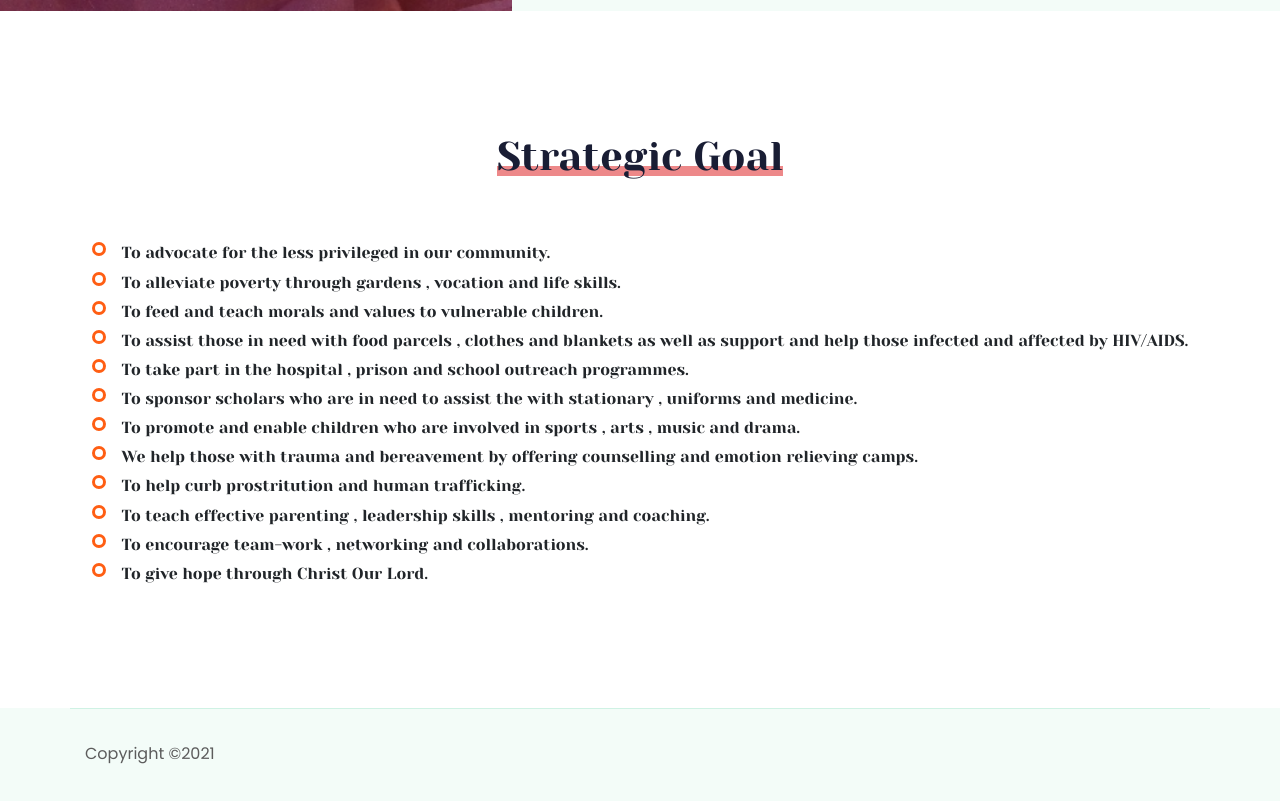
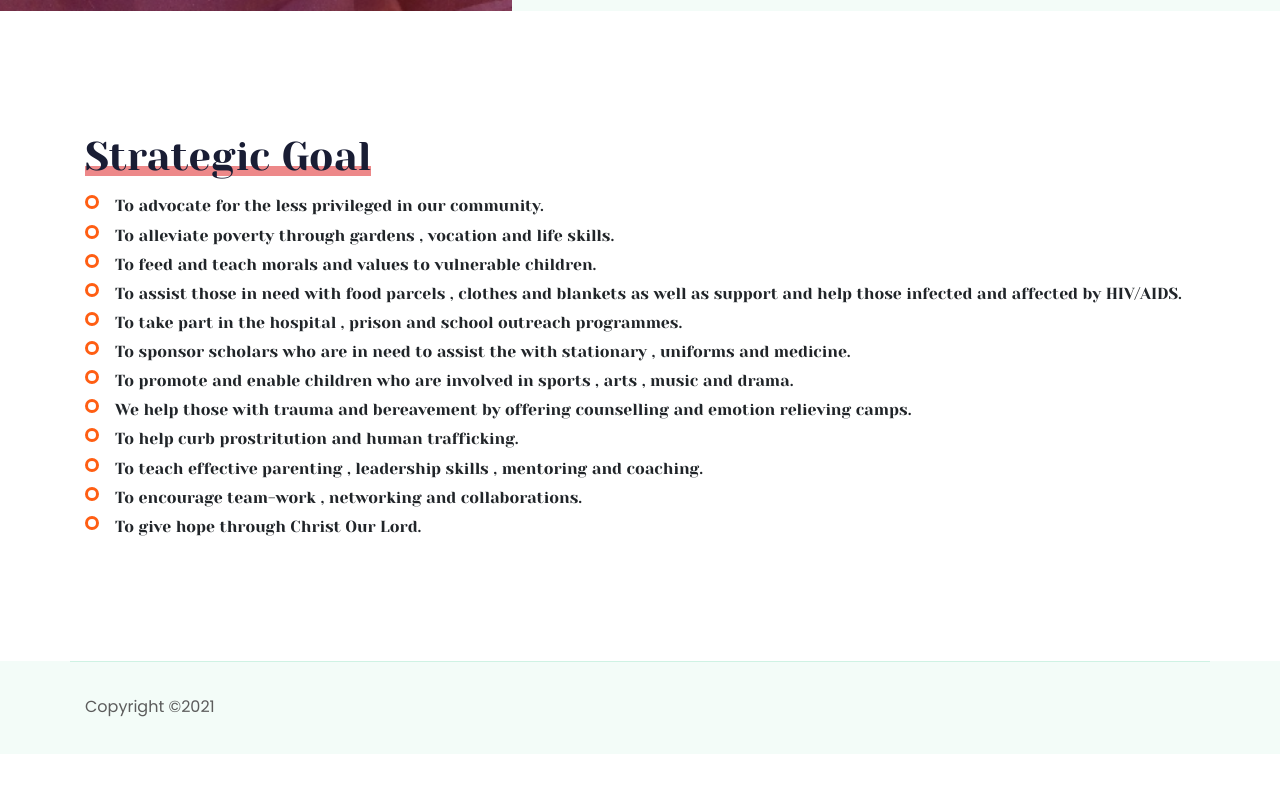
Before and after one commit to OpulentProjects/ubuhlebethemba, a plain HTML site: page about.html in a window 1280 px wide. Shown: the part 1844-2645 px from the top of the page. After the commit the page ends 2598 px from the top, so only its background shows below. Drawn offline with Linux system fonts and the light colour scheme.

Commit message:
first commit

```diff
--- a/about.html
+++ b/about.html
@@ -238,15 +238,13 @@
     <!-- our_volunteer_area_start  -->
     <div class="our_volunteer_area section_padding">
       <div class="container">
-            <div class="row justify-content-center">
-                <div class="col-lg-6">
-                    <div class="section_title text-center mb-55">
+          <div class="row justify-content-end">
+              <div class="col-lg-12">
+                  <div class="activites_info">
+                      <div class="section_title">
                           <h3><span>Strategic Goal</span></h3>
                       </div>
-                </div>
-            </div>
-
-            <div class="row justify-content-center">
+                      <div class="quote-wrapper">
                          <div class="quotes">
                            <ul class="unordered-list">
                             <li>To advocate for the less privileged in our community.</li>
@@ -263,7 +261,12 @@
                             <li>To give hope through Christ Our Lord.</li>
                           </ul>
                         </div>
-          </div>      </div>
+                      </div>
+                  </div>
+              </div>
+          </div>
+      </div>
+
     </div>
     <!-- our_volunteer_area_end  -->
 
```
Also changed, not shown: css/style.css. Lines whose indentation alone changed are shown as unchanged.
